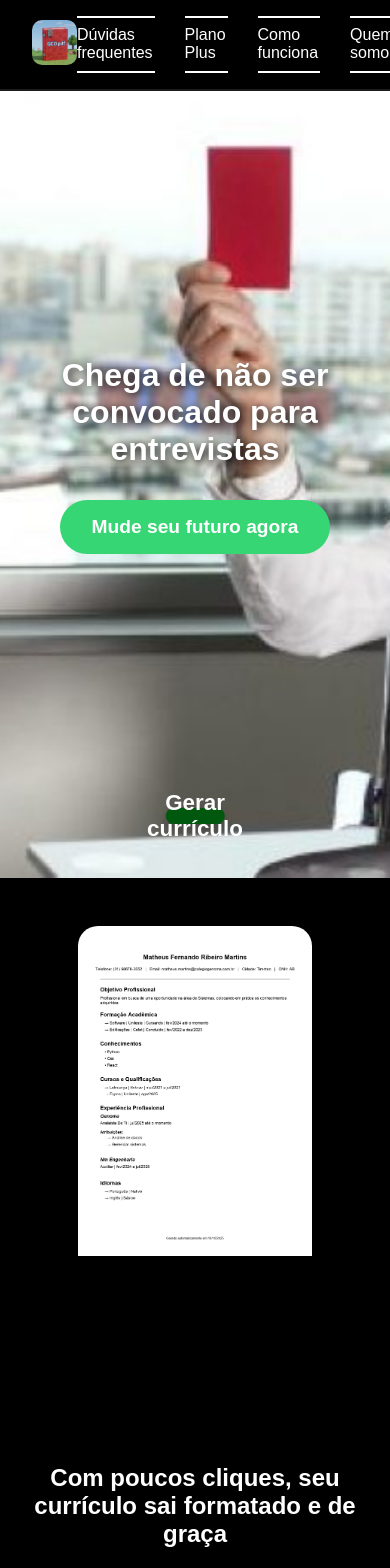
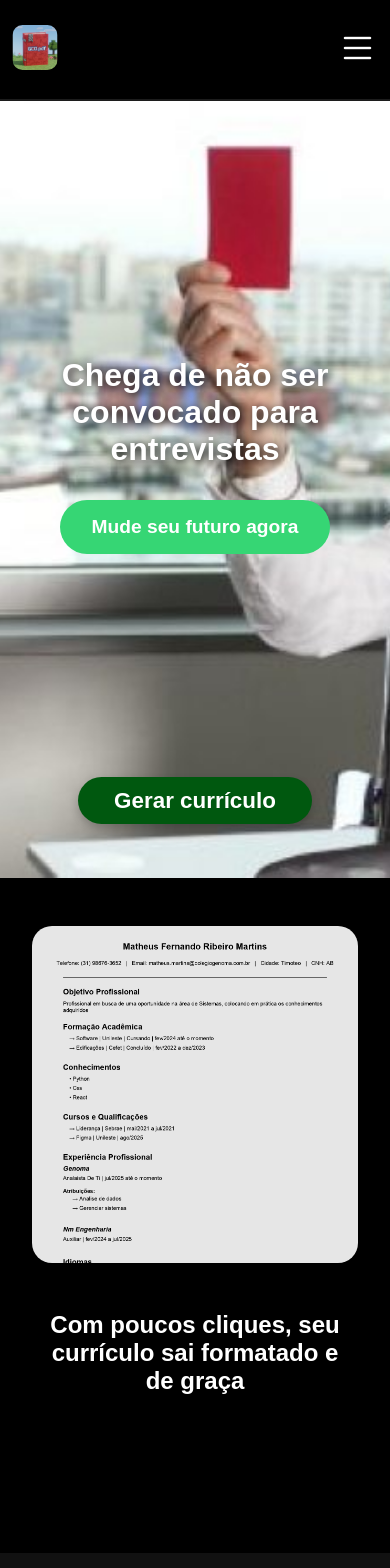
Before and after one commit to Matheus-Fernando-br/Gerador-de-Curriculo-Online, a React (Create React App) app in the folder frontend/: page / in a window 390 px wide. Shown: the top 1568 px of the page. Built offline with nearby package versions, Linux system fonts and the light colour scheme.

Commit message:
Rev1 tela inicial e responsividade

```diff
--- a/frontend/package.json
+++ b/frontend/package.json
@@ -7,6 +7,7 @@
     "@testing-library/jest-dom": "^6.9.1",
     "@testing-library/react": "^16.3.0",
     "@testing-library/user-event": "^13.5.0",
+    "bootstrap-icons": "^1.13.1",
     "react": "^19.2.0",
     "react-dom": "^19.2.0",
     "react-router-dom": "^6.30.1",
--- a/frontend/src/App.css
+++ b/frontend/src/App.css
@@ -26,6 +26,7 @@ html {
   left: 0;
   top: 0;
   width: 100%;
+  height: 12vh;
   display: flex;
   border-bottom: 2px solid var(--cor-apagada);
   justify-content: space-between;
@@ -90,3 +91,54 @@ html {
   border-color: var(--cor-secundaria);
   transform: translateY(-4px); /* move para cima sem mexer na altura do layout */
 }
+
+/* MENU HAMBÚRGUER */
+.telaInicial .menu-toggle {
+  display: none;
+  transform: translateX(5vw);
+  font-size: 2.5rem;
+  color: var(--cor-branca);
+  cursor: pointer;
+}
+
+/* --- Versão Mobile --- */
+@media (max-width: 900px) {
+  .telaInicial .top-navbar {
+    padding: 1rem 2rem;
+    height: 12vh;
+  }
+
+  .telaInicial .left-section {
+    transform: translateX(-5vw);
+  }
+
+  .telaInicial .menu-toggle {
+    display: block;
+  }
+
+  .telaInicial .right-section {
+    position: absolute;
+    top: 70px;
+    right: 0;
+    background-color: var(--cor-preta);
+    flex-direction: column;
+    width: 100%;
+    text-align: center;
+    gap: 1.5rem;
+    padding: 2rem 0;
+    transform: translateY(-100%);
+    opacity: 0;
+    pointer-events: none;
+    transition: all 0.3s ease-in-out;
+  }
+
+  .telaInicial .right-section.open {
+    transform: translateY(0);
+    opacity: 1;
+    pointer-events: auto;
+  }
+
+  .telaInicial .right-section a {
+    font-size: 1.1rem;
+  }
+}
--- a/frontend/src/pages/telaInicial/telaInicial.css
+++ b/frontend/src/pages/telaInicial/telaInicial.css
@@ -121,10 +121,13 @@ html {
 .telaInicial .sec2 .curriculo-image img {
   width: 100%;
   display: block;
-  transition: transform 0.8s ease;
+  transform: translateY(-5%);
+  transition: transform 3s ease, opacity 1s ease;
+  opacity: 60%;
 }
 .telaInicial .sec2 .curriculo-image:hover img {
-  transform: translateY(-30%);
+  transform: translateY(-52%);
+  opacity: 100%;
 }
 
 
@@ -254,17 +257,41 @@ html {
 }
 
 /* RESPONSIVE */
-@media (max-width: 768px) {
-  .telaInicial .navbar {
-    flex-direction: column;
-  }
-  .telaInicial .nav-right {
-    margin-top: 1rem;
-  }
+@media (max-width: 900px) {
   .telaInicial .hero-content h1 {
     font-size: 2rem;
   }
   .telaInicial .sec2, .quem-somos {
     background-position: center;
   }
+
+  .telaInicial .sec2 .text{
+    padding: 1rem 1rem;
+  }
+
+  .telaInicial .sec2 .curriculo-image {
+    width: 100%;
+    max-width: 95vw;
+    height: 40vh;
+  }
+
+  .telaInicial .sec2 .curriculo-image img {
+    transform: translateY(-5%);
+    transition: transform 2s ease, opacity 1s ease;
+    opacity: 90%;
+  }
+  .telaInicial .sec2 .curriculo-image:hover img {
+    transform: translateY(-22%);
+  }
+
+  .telaInicial .quem-somos {
+    justify-content: center;
+    padding: 0 2rem;
+  }
+
+  .telaInicial .floating-button {
+    width: 60vw;
+    height: 12vw;
+    font-size: 1.4rem;
+  }
 }
--- a/frontend/src/pages/telaInicial/telaInicial.js
+++ b/frontend/src/pages/telaInicial/telaInicial.js
@@ -3,6 +3,7 @@ import React, { useState, useEffect } from "react";
 import "./telaInicial.css";
 import "../../App.css";
 import { useNavigate } from "react-router-dom";
+import "bootstrap-icons/font/bootstrap-icons.css";
 
 export default function TelaInicial() {
   const [currentSlide, setCurrentSlide] = useState(0);
@@ -23,6 +24,10 @@ export default function TelaInicial() {
 
   const navigate = useNavigate();
 
+  const [menuOpen, setMenuOpen] = useState(false);
+
+  const toggleMenu = () => setMenuOpen(!menuOpen);
+
   return (
     <div className="telaInicial">
       {/* NAVBAR */}
@@ -32,13 +37,17 @@ export default function TelaInicial() {
                     <img src="/logo.png" alt="Logo" className="logo" />
                 </a>
             </div>
-            <div className="right-section">
-                <a href="#duvidas">Dúvidas frequentes</a>
-                <a href="#plus">Plano Plus</a>
-                <a href="#como-funciona">Como funciona</a>
-                <a href="#quem-somos">Quem somos</a>
+            <div className={`right-section ${menuOpen ? "open" : ""}`}>
+              <a href="#duvidas" onClick={() => setMenuOpen(false)}>Dúvidas frequentes</a>
+              <a href="#plus" onClick={() => setMenuOpen(false)}>Plano Plus</a>
+              <a href="#como-funciona" onClick={() => setMenuOpen(false)}>Como funciona</a>
+              <a href="#quem-somos" onClick={() => setMenuOpen(false)}>Quem somos</a>
             </div>
-      </nav>
+
+            <div className="menu-toggle" onClick={toggleMenu}>
+              <i className={`bi ${menuOpen ? "bi-x" : "bi-list"}`}></i>
+            </div>
+       </nav>
 
       {/* BOTÃO FLUTUANTE */}
         <div className="floating-button">
```
Also changed, not shown: 1 other file (tests, documents, lock files or other folders).
